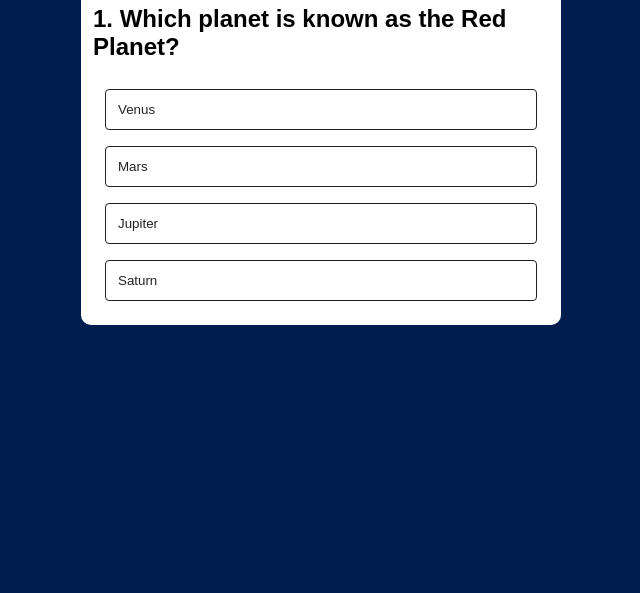
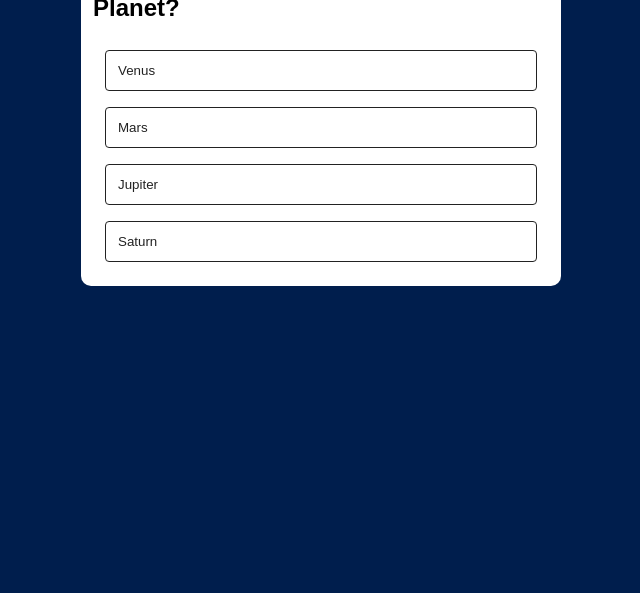
Before and after one commit to Namrata2309/Quiz-App, a plain HTML site: page index.html in a window 1280 px wide. Shown: the part 207-800 px from the top of the page, without its empty margins (319-959 px from the left). Drawn offline with Linux system fonts and the light colour scheme.

Commit message:
Update style.css

```diff
--- a/style.css
+++ b/style.css
@@ -14,7 +14,7 @@ body{
 
     background: #fff;
     width: 60vh;
-    margin-top: 10vw;
+    margin-top: 7vw;
     border-radius: 10px;
     padding: 1.5vh;
 
```
